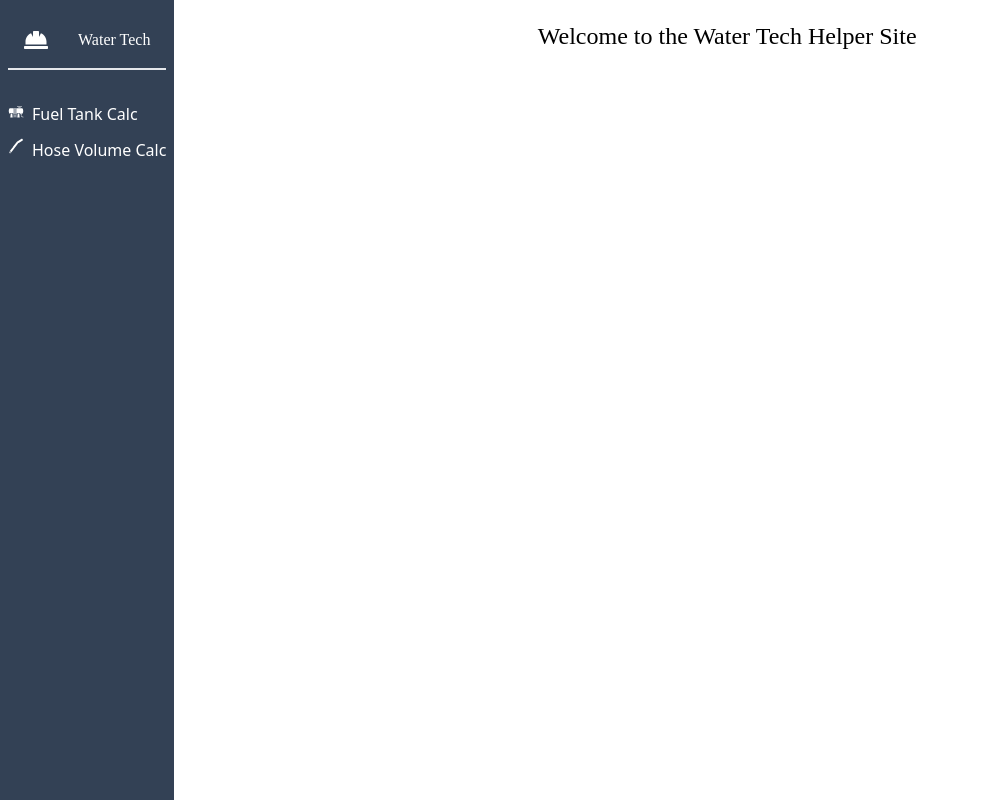
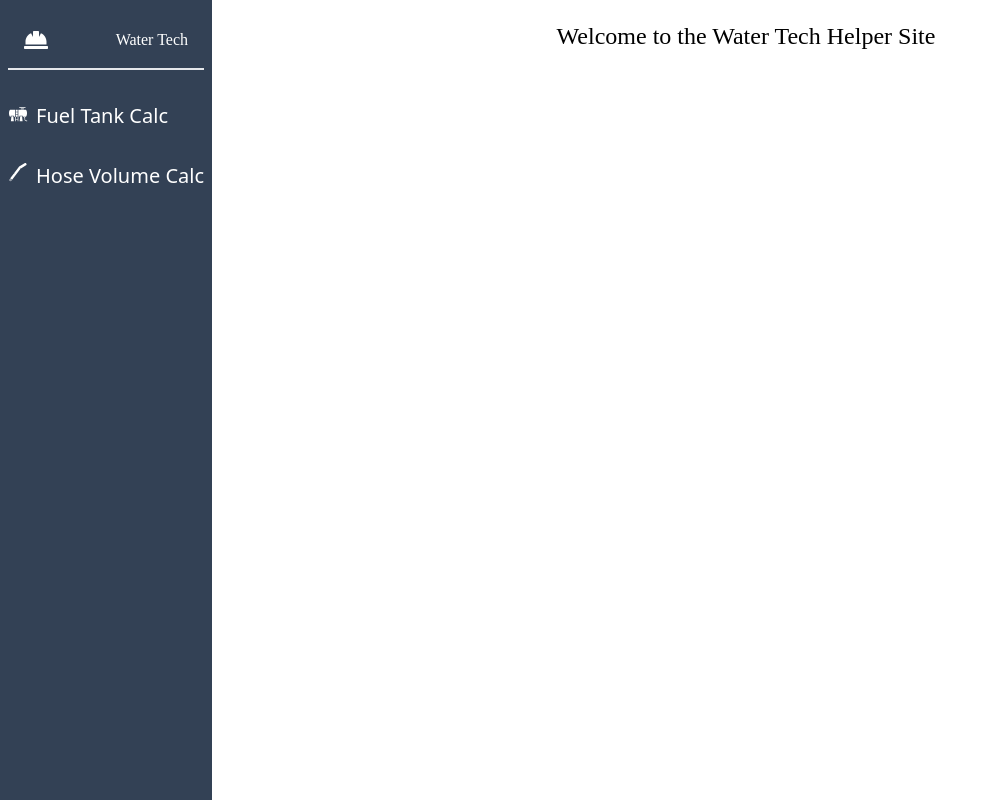
Before and after one commit to ajm4109/fuel-calc, a Next.js app: page / in a window 1280 px wide. Shown: the whole page, without its empty margins (0-990 px from the left). Built offline with nearby package versions, Linux system fonts and the light colour scheme; a web font is replaced by a local one.

Commit message:
change font size and gap for sidebar menu

```diff
--- a/components/SideBar.js
+++ b/components/SideBar.js
@@ -14,7 +14,7 @@ const SideBar = () => {
           <h1 className=" text-center text-base">Water Tech</h1>
         </a>
       </Link>
-      <div>
+      <div className=" text-xl">
         <SideBarLink
           link="/fuelCalc"
           icon={<GiFuelTank />}
--- a/components/SideBarLink.js
+++ b/components/SideBarLink.js
@@ -2,7 +2,7 @@ import Link from 'next/link'
 
 const SideBarLink = ({ link, icon, title }) => {
   return (
-    <div className="my-3">
+    <div className="my-8">
       <Link href={link}>
         <a className="flex">
           <div className="mr-2">{icon}</div>
```
